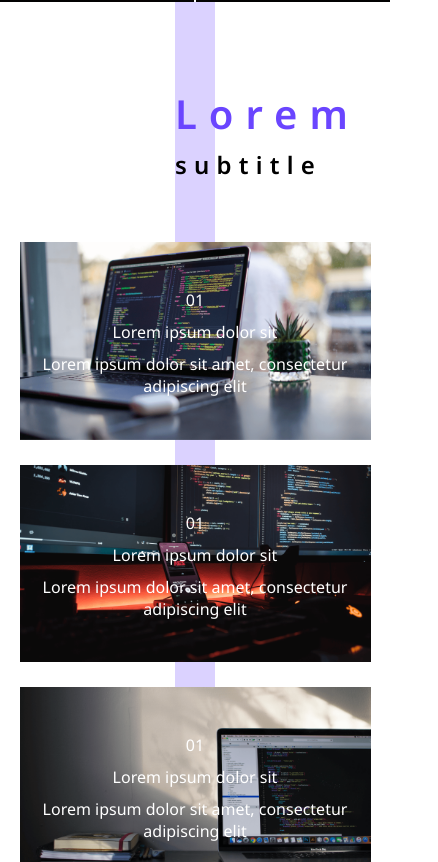
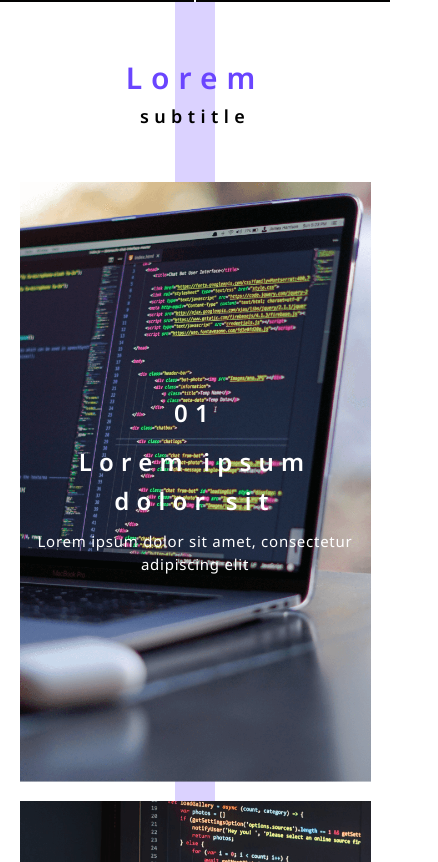
Before and after one commit to iamdarshangowda/willeder, a React (Vite) app: page / in a window 390 px wide. Shown: the part 842-1704 px from the top of the page, 438 px wide, since content can reach past the window. Built offline with nearby package versions, Linux system fonts and the light colour scheme; a web font is replaced by a local one.

Commit message:
font responsive updated

```diff
--- a/src/Components/VerticalPage/TripletImages.jsx
+++ b/src/Components/VerticalPage/TripletImages.jsx
@@ -4,28 +4,38 @@ import '../../Styles/TripletImages.scss';
 const TripletImages = () => {
   return (
     <div className="triple-images">
+      <div className="top-text">
+        <p className="bar-title">Lorem</p>
+        <p className="bar-subTitle">subtitle</p>
+      </div>
       <div className="background-card">
         <img src="./background-1.png" alt="background-1" />
         <div className="image-text">
-          <p>01</p>
-          <p>Lorem ipsum dolor sit</p>
-          <p>Lorem ipsum dolor sit amet, consectetur adipiscing elit</p>
+          <p className="header-text">01</p>
+          <p className="header-text">Lorem ipsum dolor sit</p>
+          <p className="sub-text">
+            Lorem ipsum dolor sit amet, consectetur adipiscing elit
+          </p>
         </div>
       </div>
       <div className="background-card">
         <img src="./background-2.png" alt="background-2" />{' '}
         <div className="image-text">
-          <p>01</p>
-          <p>Lorem ipsum dolor sit</p>
-          <p>Lorem ipsum dolor sit amet, consectetur adipiscing elit</p>
+          <p className="header-text">02</p>
+          <p className="header-text">Lorem ipsum dolor sit</p>
+          <p className="sub-text">
+            Lorem ipsum dolor sit amet, consectetur adipiscing elit
+          </p>
         </div>
       </div>
       <div className="background-card">
         <img src="./background-3.png" alt="background-3" />
         <div className="image-text">
-          <p>01</p>
-          <p>Lorem ipsum dolor sit</p>
-          <p>Lorem ipsum dolor sit amet, consectetur adipiscing elit</p>
+          <p className="header-text">03</p>
+          <p className="header-text">Lorem ipsum dolor sit</p>
+          <p className="sub-text">
+            Lorem ipsum dolor sit amet, consectetur adipiscing elit
+          </p>
         </div>
       </div>
     </div>
--- a/src/Components/VerticalPage/VerticalPage.jsx
+++ b/src/Components/VerticalPage/VerticalPage.jsx
@@ -6,12 +6,7 @@ import GreyContainer from './GreyContainer';
 const VerticalPage = () => {
   return (
     <div className="vertical-container">
-      <div className="vertical-bar">
-        <div className="top-text">
-          <p className="bar-title">Lorem</p>
-          <p className="bar-subTitle">subtitle</p>
-        </div>
-      </div>
+      <div className="vertical-bar"></div>
       <TripletImages />
       <GreyContainer />
     </div>
--- a/src/Styles/Description.scss
+++ b/src/Styles/Description.scss
@@ -67,27 +67,17 @@
         width: 70px;
         height: 70px;
       }
-      h1 {
-        font-weight: 400;
-        font-size: 2.25rem;
-        letter-spacing: 20px;
-        line-height: 5rem;
-      }
     }
+
     .bar-text {
-      font-size: 1.25rem;
-      font-weight: 600;
-      line-height: 2rem;
-      letter-spacing: 0.3125rem;
       background-color: transparent;
     }
+
     .text-description {
-      font-size: 0.875rem;
-      font-weight: 400;
-      line-height: 1.3125rem;
       opacity: 0.8;
       letter-spacing: 0.3125rem;
     }
+
     .line {
       height: 45px;
     }
--- a/src/Styles/Navbar.scss
+++ b/src/Styles/Navbar.scss
@@ -51,11 +51,7 @@
 
   @media only screen and (max-device-width: $small) {
     padding: 10px 16px;
-    h1 {
-      font-size: 1.25rem;
-      line-height: 32px;
-      letter-spacing: 0.3em;
-    }
+
     .logo-container {
       img {
         width: 30px;
--- a/src/Styles/TripletImages.scss
+++ b/src/Styles/TripletImages.scss
@@ -4,7 +4,8 @@
   margin: 25rem 0 15rem 0;
   display: grid;
   grid-template-columns: auto auto auto;
-  max-width: 100%;
+  width: 100%;
+  position: relative;
 
   .background-card {
     position: relative;
@@ -17,18 +18,59 @@
     top: 50%;
     left: 50%;
     transform: translate(-50%, -50%);
-    padding: 20px;
+    padding: 10px 60px;
     color: $whiteColor;
     display: flex;
     flex-direction: column;
     align-items: center;
     justify-content: center;
     gap: 10px;
+
+    .header-text {
+      font-size: 2rem;
+      font-weight: 600;
+      line-height: 3.25rem;
+      letter-spacing: 0.3em;
+    }
+
+    .sub-text {
+      font-size: 1.25rem;
+      font-weight: 400;
+      line-height: 1.875rem;
+      letter-spacing: 0.05em;
+    }
   }
 
   img {
+    max-width: 640px;
     width: 100%;
+    height: 600px;
     object-fit: cover;
+  }
+
+  .top-text {
+    position: absolute;
+    top: -6rem;
+    left: 50%;
+    transform: translate(-50%, -50%);
+    text-align: center;
+    color: $whiteColor;
+  }
+
+  .bar-title {
+    font-size: 2.5rem;
+    font-weight: 600;
+    line-height: 4rem;
+    letter-spacing: 0.3em;
+    margin: 0px;
+  }
+
+  .bar-subTitle {
+    font-size: 1.5rem;
+    font-weight: 600;
+    line-height: 2.375rem;
+    letter-spacing: 0.3em;
+    margin: 0px;
   }
 
   @media only screen and (max-device-width: $medium) {
@@ -37,19 +79,27 @@
     gap: 1.25rem;
 
     .image-text {
-      padding: 10px;
+      padding: 10px 30px;
     }
 
     img {
       width: 90%;
     }
+
+    .top-text {
+      top: -7.5rem;
+    }
+
+    .bar-title {
+      color: $purpleColor;
+    }
+
+    .bar-subTitle {
+      color: $blackColor;
+    }
   }
 
   @media only screen and (max-device-width: $small) {
-    .image-text {
-      padding: 10px;
-    }
-
     img {
       width: 90%;
       height: 256px;
--- a/src/Styles/VerticalPage.scss
+++ b/src/Styles/VerticalPage.scss
@@ -15,46 +15,12 @@
     width: 280px;
     background-color: $purpleColor;
     z-index: -1;
-    text-align: center;
-    color: $whiteColor;
-
-    .top-text {
-      margin-top: 15rem;
-    }
-
-    .bar-title {
-      font-size: 2.5rem;
-      font-weight: 600;
-      line-height: 4rem;
-      letter-spacing: 0.3em;
-      margin: 0px;
-    }
-
-    .bar-subTitle {
-      font-size: 1.5rem;
-      font-weight: 600;
-      line-height: 2.375rem;
-      letter-spacing: 0.3em;
-      margin: 0px;
-    }
   }
 
   @media only screen and (max-device-width: $medium) {
     .vertical-bar {
       width: 40px;
       background-color: $lightPurpleColor;
-
-      .top-text {
-        margin-top: 5rem;
-      }
-
-      .bar-title {
-        color: $purpleColor;
-      }
-
-      .bar-subTitle {
-        color: $blackColor;
-      }
     }
   }
 }
--- a/src/index.css
+++ b/src/index.css
@@ -20,3 +20,15 @@
 body {
   min-height: 100vh;
 }
+
+@media only screen and (max-device-width: 1380px) {
+  html {
+    font-size: 12px;
+  }
+}
+
+@media only screen and (max-device-width: 480px) {
+  html {
+    font-size: 10px;
+  }
+}
```
